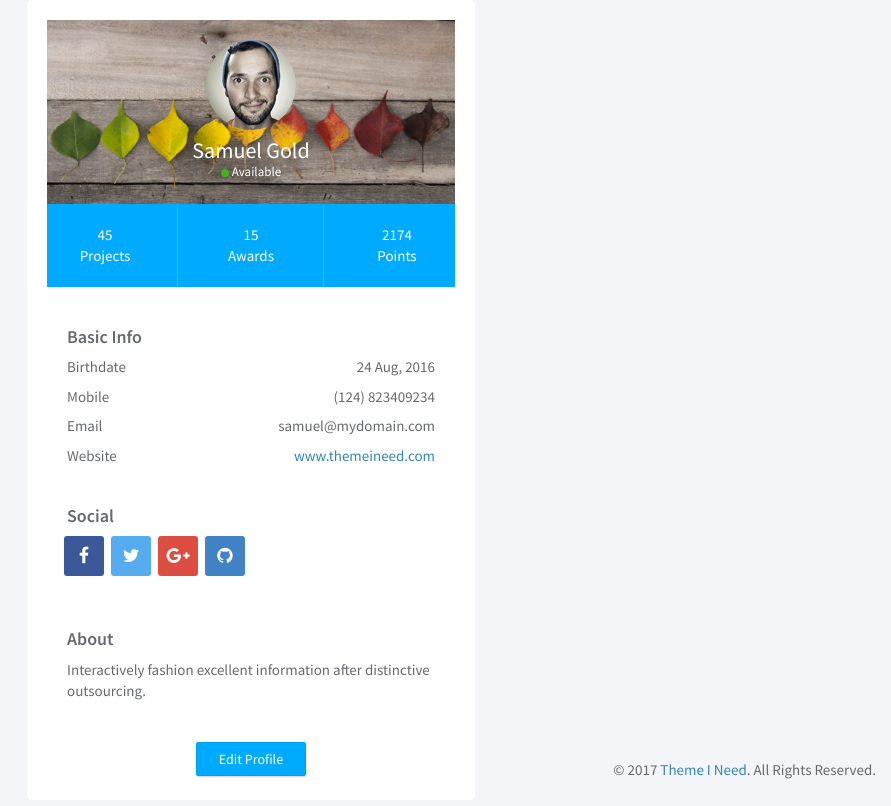
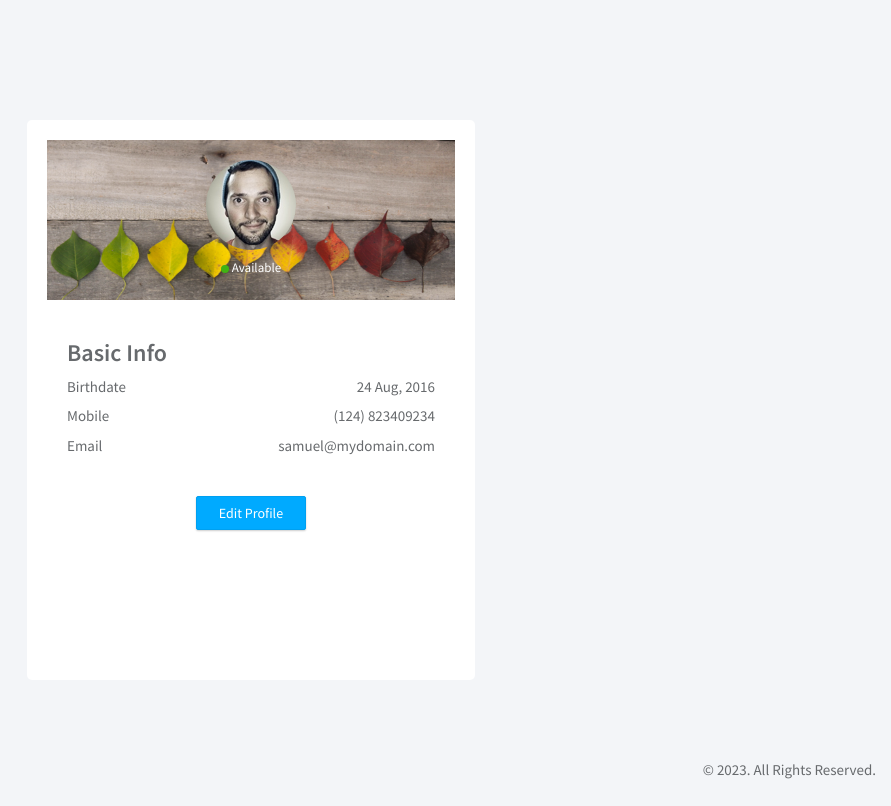
Before and after one commit to alibwanamzee/Blood-Donation-System, a PHP site: page /profile.php in a window 1280 px wide. Shown: the whole page, without its empty margins (389-1280 px from the left). After the commit the page ends 779 px from the top, so only its background shows below. Run offline with PHP 8.4, Linux system fonts and the light colour scheme.

Commit message:
modified:   profile.php

```diff
--- a/profile.php
+++ b/profile.php
@@ -1,7 +1,7 @@
 <!doctype html>
 <html lang="en">
 <head>
-    <title>Profile | Klorofil - Free Bootstrap Dashboard Template</title>
+    <title>Profile | Klorofil</title>
     <meta charset="utf-8">
     <meta http-equiv="X-UA-Compatible" content="IE=edge,chrome=1">
     <meta name="viewport" content="width=device-width, initial-scale=1.0, maximum-scale=1.0, user-scalable=0">
@@ -23,6 +23,7 @@
             background-color: #fff;
             padding: 20px;
             border-radius: 5px;
+            height: 70vh;
         }
     </style>
 </head>
@@ -31,52 +32,27 @@
         <div class="profile-header">
             <div class="profile-main">
                 <img src="assets/img/user-medium.png" class="img-circle" alt="Avatar">
-                <h3 class="name">Samuel Gold</h3>
+                <h3 class="name"></h3>
                 <span class="online-status status-available">Available</span>
             </div>
-            <div class="profile-stat">
-                <div class="row">
-                    <div class="col-md-4 stat-item">
-                        45 <span>Projects</span>
-                    </div>
-                    <div class="col-md-4 stat-item">
-                        15 <span>Awards</span>
-                    </div>
-                    <div class="col-md-4 stat-item">
-                        2174 <span>Points</span>
-                    </div>
-                </div>
-            </div>
+
         </div>
         <div class="profile-detail">
             <div class="profile-info">
-                <h4 class="heading">Basic Info</h4>
+                <h3 class="heading">Basic Info</h3>
                 <ul class="list-unstyled list-justify">
                     <li>Birthdate <span>24 Aug, 2016</span></li>
                     <li>Mobile <span>(124) 823409234</span></li>
                     <li>Email <span>samuel@mydomain.com</span></li>
-                    <li>Website <span><a href="https://www.themeineed.com">www.themeineed.com</a></span></li>
+                    </span></li>
                 </ul>
-            </div>
-            <div class="profile-info">
-                <h4 class="heading">Social</h4>
-                <ul class="list-inline social-icons">
-                    <li><a href="#" class="facebook-bg"><i class="fa fa-facebook"></i></a></li>
-                    <li><a href="#" class="twitter-bg"><i class="fa fa-twitter"></i></a></li>
-                    <li><a href="#" class="google-plus-bg"><i class="fa fa-google-plus"></i></a></li>
-                    <li><a href="#" class="github-bg"><i class="fa fa-github"></i></a></li>
-                </ul>
-            </div>
-            <div class="profile-info">
-                <h4 class="heading">About</h4>
-                <p>Interactively fashion excellent information after distinctive outsourcing.</p>
             </div>
             <div class="text-center"><a href="#" class="btn btn-primary">Edit Profile</a></div>
         </div>
     </div>
     <footer>
         <div class="container-fluid">
-            <p class="text-center">&copy; 2017 <a href="https://www.themeineed.com" target="_blank">Theme I Need</a>. All Rights Reserved.</p>
+            <p class="text-center">&copy; 2023. All Rights Reserved.</p>
         </div>
     </footer>
     <script src="assets/vendor/jquery/jquery.min.js"></script>
```
